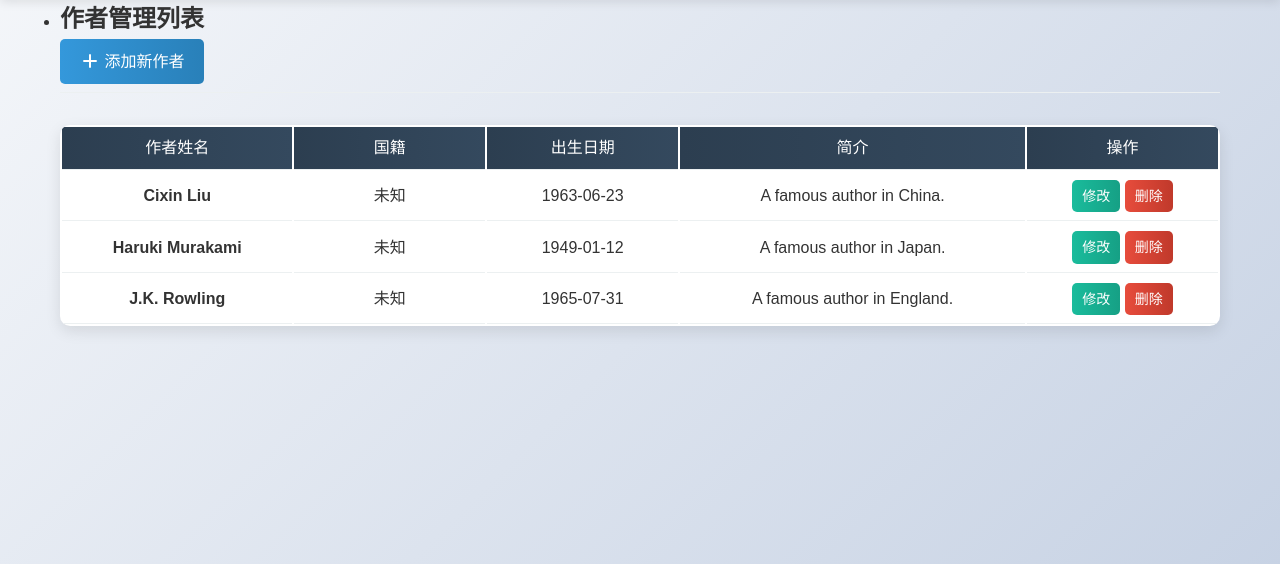
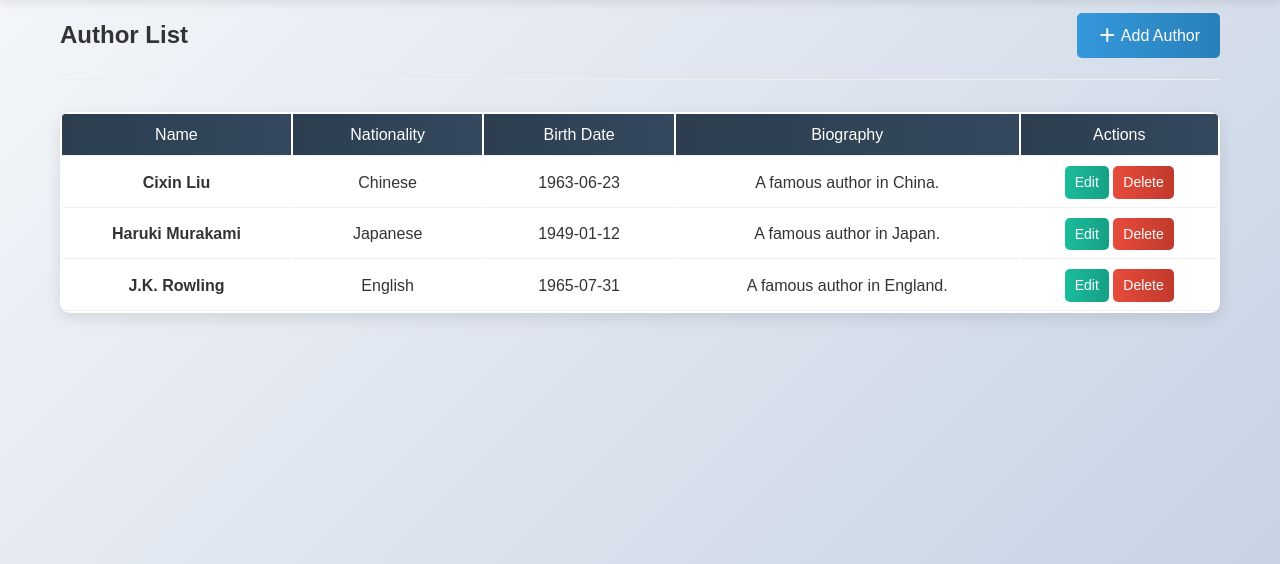
Before and after one commit to PURESUN-OYLY/pyhmk_db, a Flask app: page /authors in a window 1280 px wide. Shown: the part 70-634 px from the top of the page. Run offline with Flask 3, Linux system fonts and the light colour scheme; some libraries are stand-ins or nearby versions.

Commit message:
Finish Author page UI

```diff
--- a/templates/authors.html
+++ b/templates/authors.html
@@ -1,13 +1,10 @@
 {% extends "base.html" %}
-{% block title %}作者管理 - 智慧图书馆{% endblock %}
+{% block title %}Authors - Smart Library{% endblock %}
 
 {% block content %}
 <section class="page-header">
-    <ul>
-        <li><h1>作者管理列表</h1></li>
-        <a href="{{ url_for('add_author') }}" class="btn btn-primary"><i class="fas fa-plus"></i> 添加新作者</a>
-    </ul>
-    <!-- <h1>作者管理列表</h1> -->
+    <h1 class="main_title">Author List</h1>
+    <a href="{{ url_for('add_author') }}" class="btn btn-primary"><i class="fas fa-plus"></i> Add Author</a>
 </section>
 
 <div class="books-container">
@@ -15,30 +12,34 @@
     <table class="books-table">
         <thead>
             <tr>
-                <th>作者姓名</th>
-                <th>国籍</th>
-                <th>出生日期</th>
-                <th>简介</th>
-                <th>操作</th>
+                <th>Name</th>
+                <th>Nationality</th>
+                <th>Birth Date</th>
+                <th>Biography</th>
+                <th>Actions</th>
             </tr>
         </thead>
         <tbody>
             {% for author in authors %}
             <tr>
                 <td><strong>{{ author.name }}</strong></td>
-                <td>{{ author.country or '未知' }}</td>
-                <td>{{ author.birth_date or '未知' }}</td>
-                <td style="max-width: 300px; text-overflow: ellipsis; overflow: hidden; white-space: nowrap;">{{ author.biography or '无' }}</td>
+                <td>{{ author.nationality.name or 'Unknown' }}</td>
+                <td>{{ author.birth_date or 'Unknown' }}</td>
+                <td style="max-width: 300px; text-overflow: ellipsis; overflow: hidden; white-space: nowrap;">{{
+                    author.biography or 'None' }}</td>
                 <td>
-                    <a href="{{ url_for('edit_author', author_id=author.id) }}" class="btn btn-small btn-info">修改</a>
-                    <a href="{{ url_for('delete_author', author_id=author.id) }}" class="btn btn-small btn-danger">删除</a>
+                    <a href="{{ url_for('edit_author', author_id=author.id) }}" class="btn btn-small btn-info">Edit</a>
+                    <a href="{{ url_for('delete_author', author_id=author.id) }}"
+                        class="btn btn-small btn-danger">Delete</a>
                 </td>
             </tr>
             {% endfor %}
         </tbody>
     </table>
     {% else %}
-    <div class="empty-state"><h3>暂无作者数据</h3></div>
+    <div class="empty-state">
+        <h3>No authors available</h3>
+    </div>
     {% endif %}
 </div>
 {% endblock %}
```
Also changed, not shown: instance/library.db.
